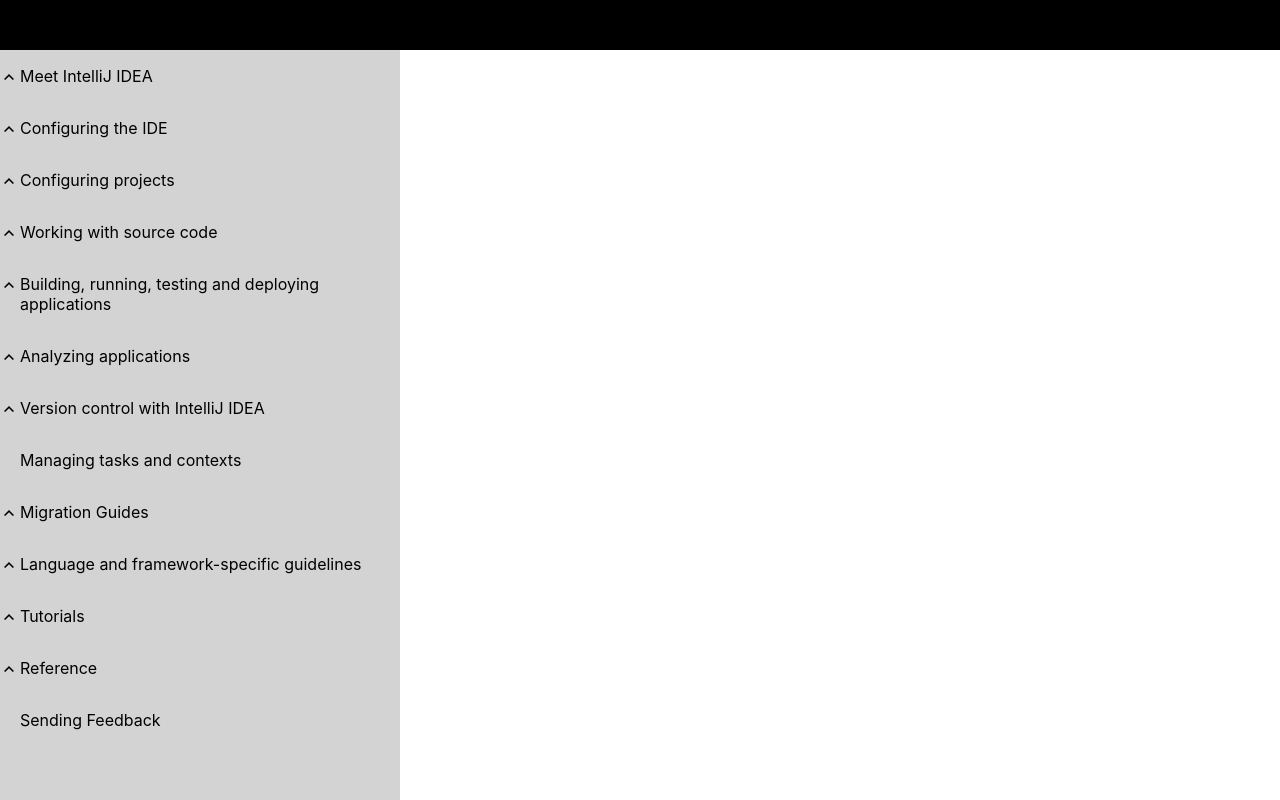
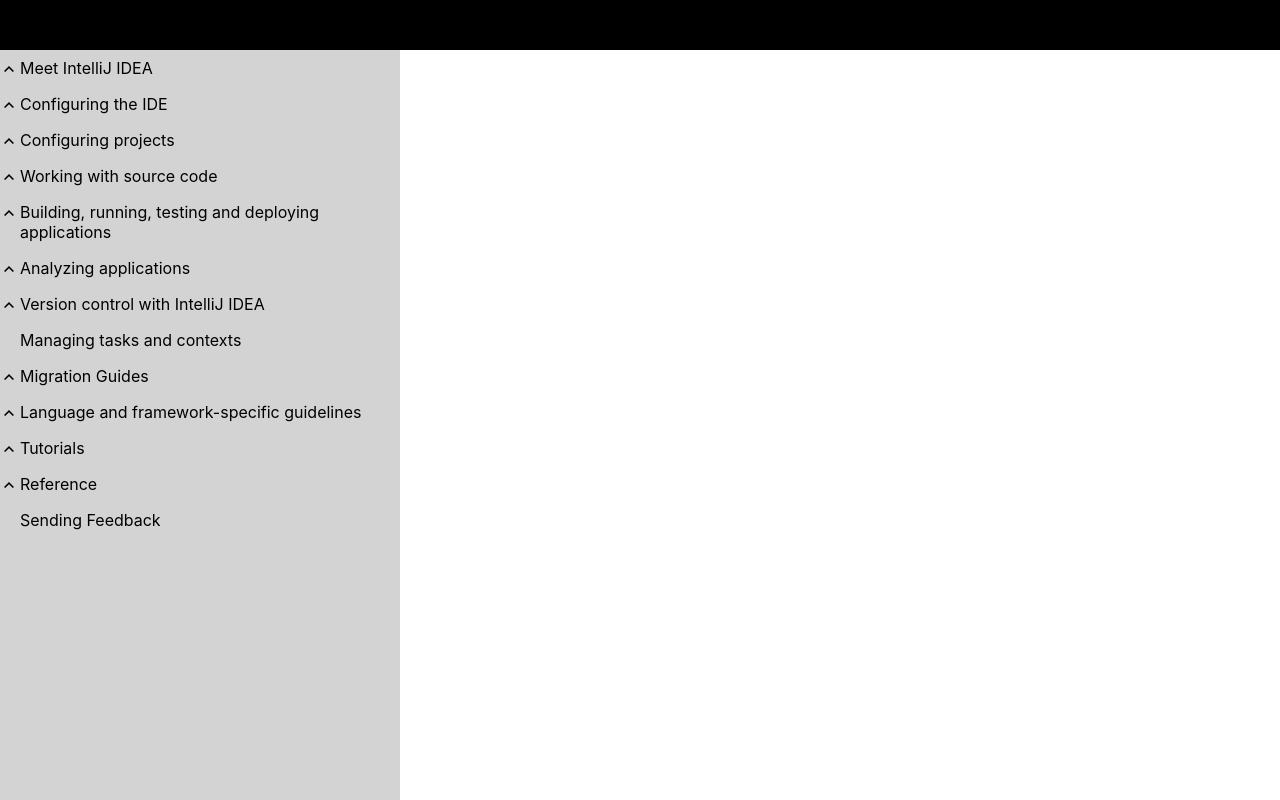
Before and after one commit to hrnik/tree-menu, a React (Create React App) app: page / in a window 1280 px wide. Built offline with nearby package versions, Linux system fonts and the light colour scheme.

Commit message:
Move component to Tree module

```diff
--- a/src/Menu.js
+++ b/src/Menu.js
@@ -1,73 +1,26 @@
 import { useEffect, useState } from "react";
 import { getTOCs } from "./API";
-import {
-  TreeItemRow,
-  TreeItemContainer,
-  TreeItemWrapper,
-} from "./Tree/components/TreeItem";
-import ArrowIcon from "./Tree/components/ArrowIcon";
-import useTree from "./Tree/useTree";
-
-const TreeItem = ({ item, onToggle, onSelect, level }) => {
-  const renderTreeItem = (children) => (
-    <TreeItem
-      item={children}
-      onToggle={onToggle}
-      onSelect={onSelect}
-      key={children.id}
-      level={level + 1}
-    />
-  );
-
-  console.log(item.id);
-  return (
-    <>
-      <TreeItemRow isSelected={item.isSelected}>
-        <TreeItemWrapper
-          level={level}
-          onClick={() => (item.pages ? onToggle(item) : onSelect(item))}
-        >
-          <TreeItemContainer isSelected={item.isSelected}>
-            {item.pages &&
-              (item.isOpen ? (
-                <ArrowIcon isDown={false} />
-              ) : (
-                <ArrowIcon isDown={true} />
-              ))}
-            {item.title}
-          </TreeItemContainer>
-        </TreeItemWrapper>
-
-        {item.anchors && item.isSelected && item.anchors.map(renderTreeItem)}
-      </TreeItemRow>
-
-      {item.isOpen && item.pages && item.pages.map(renderTreeItem)}
-    </>
-  );
-};
-
-const Tree = ({ data, onToggle, onSelect }) =>
-  data.map((item) => (
-    <TreeItem
-      item={item}
-      onToggle={onToggle}
-      onSelect={onSelect}
-      key={item.id}
-      level={0}
-    />
-  ));
+import Tree, { useTree } from "./Tree";
 
 const TreeContainer = () => {
+  const [isLoading, setIsLoading] = useState(false);
   const { tree, selectNode, toggle, setTreeState } = useTree();
 
   useEffect(async () => {
+    setIsLoading(true);
     const TOCs = await getTOCs();
     setTreeState(TOCs);
+    setIsLoading(false);
   }, []);
 
   return (
     <div>
-      <Tree data={tree} onToggle={toggle} onSelect={selectNode} />
+      <Tree
+        data={tree}
+        onToggle={toggle}
+        onSelect={selectNode}
+        isLoading={isLoading}
+      />
     </div>
   );
 };
--- /dev/null
+++ b/src/Tree/Container.js
@@ -0,0 +1,60 @@
+import {
+  TreeItemRow,
+  TreeItemContainer,
+  TreeItemWrapper,
+} from "./components/TreeItem";
+import ArrowIcon from "./components/ArrowIcon";
+import Skeleton from "./components/Skeleton";
+
+const TreeItem = ({ item, onToggle, onSelect, level }) => {
+  const renderTreeItem = (children) => (
+    <TreeItem
+      item={children}
+      onToggle={onToggle}
+      onSelect={onSelect}
+      key={children.id}
+      level={level + 1}
+    />
+  );
+
+  return (
+    <>
+      <TreeItemRow isSelected={item.isSelected}>
+        <TreeItemWrapper
+          level={level}
+          onClick={() => (item.pages ? onToggle(item) : onSelect(item))}
+        >
+          <TreeItemContainer isSelected={item.isSelected}>
+            {item.pages &&
+              (item.isOpen ? (
+                <ArrowIcon isDown={false} />
+              ) : (
+                <ArrowIcon isDown={true} />
+              ))}
+            {item.title}
+          </TreeItemContainer>
+        </TreeItemWrapper>
+
+        {item.anchors && item.isSelected && item.anchors.map(renderTreeItem)}
+      </TreeItemRow>
+
+      {item.isOpen && item.pages && item.pages.map(renderTreeItem)}
+    </>
+  );
+};
+
+const Tree = ({ data, onToggle, onSelect, isLoading }) => {
+  if (isLoading) return <Skeleton />;
+
+  return data.map((item) => (
+    <TreeItem
+      item={item}
+      onToggle={onToggle}
+      onSelect={onSelect}
+      key={item.id}
+      level={0}
+    />
+  ));
+};
+
+export default Tree;
--- a/src/Tree/components/TreeItem.js
+++ b/src/Tree/components/TreeItem.js
@@ -2,13 +2,8 @@
 
 export const TreeItemRow = styled.div`
   padding-left: ${(props) => `${20 + props.level * 16}px`};
-  /* font-weight: ${(props) => (props.isSelected ? "bold" : "regular")}; */
-  padding-top: 8px;
-  padding-bottom: 8px;
 
   background: ${(props) => props.isSelected && "gray"};
-
-  /* transition: background 0.2s ease-in-out; */
   cursor: pointer;
   :hover {
     background: gray;
@@ -17,12 +12,11 @@
 
 export const TreeItemWrapper = styled.div`
   padding-left: ${(props) => `${20 + props.level * 16}px`};
-  /* font-weight: ${(props) => (props.isSelected ? "bold" : "regular")}; */
   padding-top: 8px;
   padding-bottom: 8px;
 `;
 
 export const TreeItemContainer = styled.div`
   position: relative;
-  font-weight: ${(props) => (props.isSelected ? "bold" : "regular")};
+  font-weight: ${(props) => (props.isSelected ? 600 : "regular")};
 `;
--- /dev/null
+++ b/src/Tree/index.js
@@ -0,0 +1,4 @@
+import Container from "./Container";
+
+export { default as useTree } from "./useTree";
+export default Container;
```
